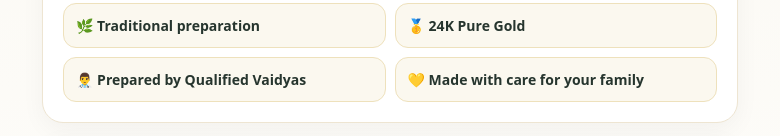
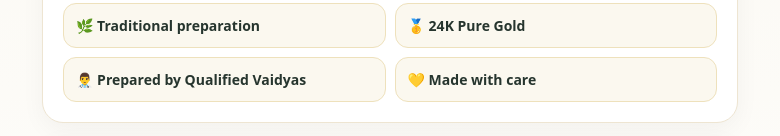
Before and after one commit to shashi2103/Swarnaprashana, a plain HTML site: page index.html in a window 1280 px wide. Shown: the part 1079-1215 px from the top of the page, without its empty margins (250-1030 px from the left). Drawn offline with Linux system fonts and the light colour scheme.

Commit message:
index.html

```diff
--- a/index.html
+++ b/index.html
@@ -49,7 +49,7 @@ label{display:block;font-weight:750;font-size:14px;margin:14px 0 0}input,textare
 <div class="badge">🌿 <span data-en="Traditional preparation" data-kn="ಸಾಂಪ್ರದಾಯಿಕ ತಯಾರಿ"></span></div>
 <div class="badge">🥇 <span data-en="24K Pure Gold" data-kn="24K ಶುದ್ಧ ಚಿನ್ನ"></span></div>
 <div class="badge">👨‍⚕️ <span data-en="Prepared by Qualified Vaidyas" data-kn="ಅರ್ಹ ಆಯುರ್ವೇದ ವೈದ್ಯರಿಂದ ತಯಾರಿ"></span></div>
-<div class="badge">💛 <span data-en="Made with care for your family" data-kn="ನಿಮ್ಮ ಕುಟುಂಬದ ಕಾಳಜಿಯಿಂದ ತಯಾರಿಸಲಾಗಿದೆ"></span></div>
+<div class="badge">💛 <span data-en="Made with care" data-kn="ನಿಮ್ಮ ಕುಟುಂಬದ ಕಾಳಜಿಯಿಂದ ತಯಾರಿಸಲಾಗಿದೆ"></span></div>
 </div>
 </section>
 
```
